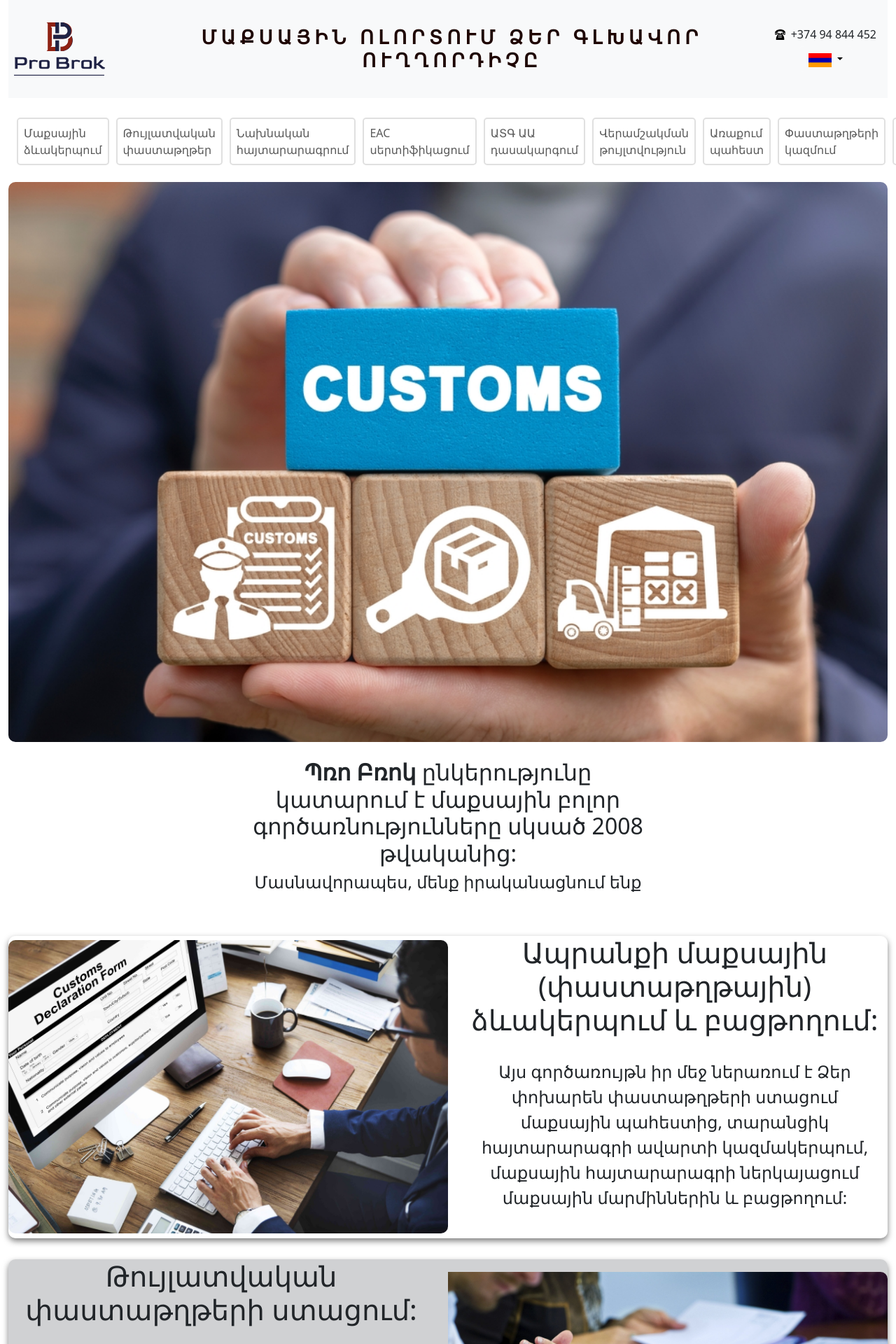
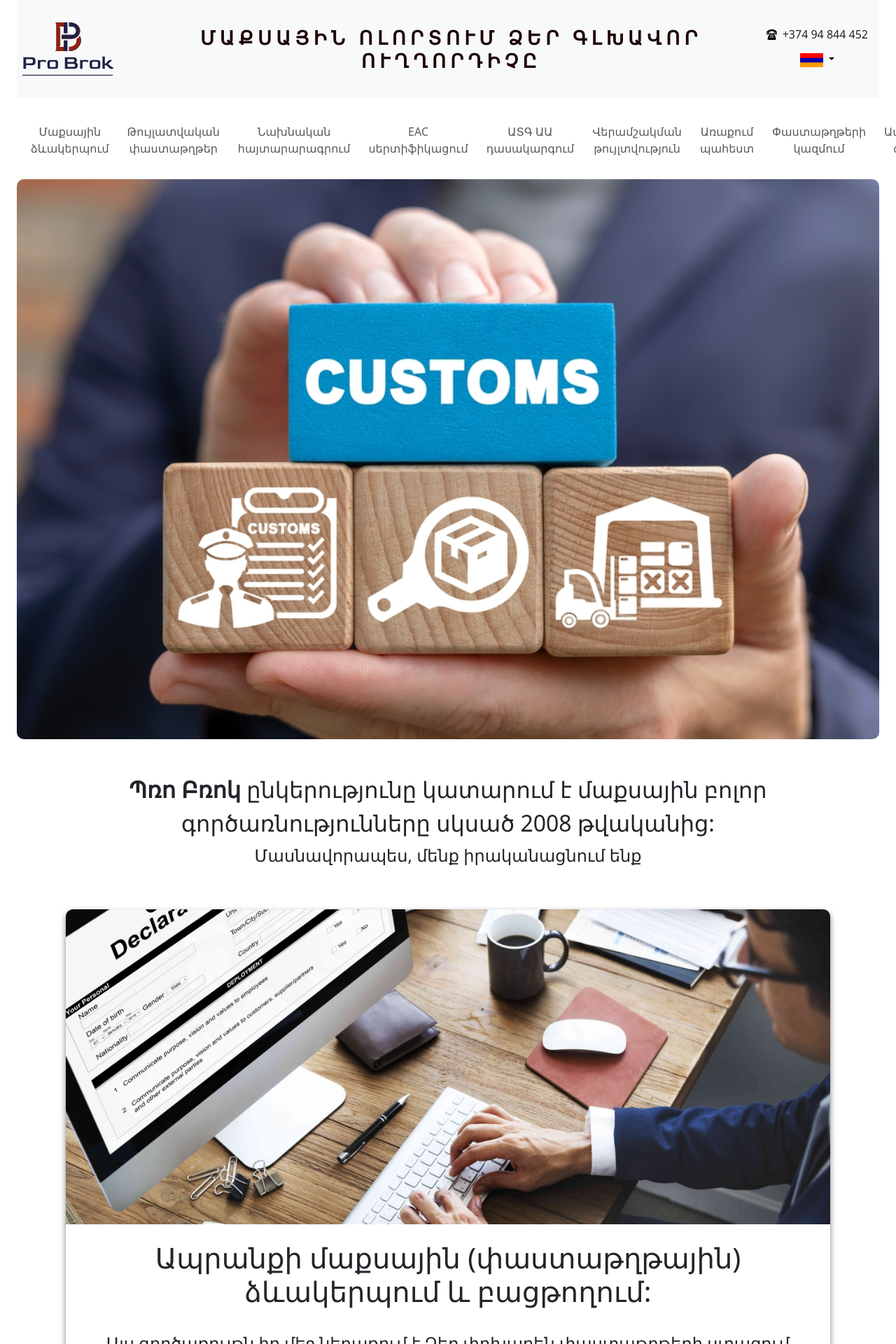
Before and after one commit to Lev-96/ProBrok, a PHP site: page / in a window 1280 px wide. Shown: the top 1920 px of the page at 70% size. Run offline with PHP 8.4, Linux system fonts and the light colour scheme.

Commit message:
minor changes

```diff
--- a/components/footer.php
+++ b/components/footer.php
@@ -23,7 +23,7 @@
             <div class="col-lg-6 col-md-12 mb-4">
                 <h6 class="text-uppercase fw-bold"><?= $ml->tr('contact_us') ?></h6>
                 <hr class="mb-4 mt-0 d-inline-block mx-auto" style="width: 60px; background-color: #7c4dff; height: 2px;" />
-                <form method="POST" action="mailer.php">
+                <form method="POST" action="./mailer.php">
                     <div class="mb-3">
                         <label for="name" class="form-label"><?= $ml->tr('name') ?></label>
                         <input type="text" name="name" id="name" class="form-control" placeholder="<?= $ml->tr('name_placeholder') ?>" required>
--- a/components/navbar.php
+++ b/components/navbar.php
@@ -63,15 +63,15 @@
                 </div>
                 <div class="offcanvas-body">
                    <div class="navbar-nav mx-auto">
-                       <a class="nav-link mb-3" href="#Մաքսային" id="item1"><?= $ml->tr('customs') ?></a>
-                       <a class="nav-link mb-3" href="#Թույլատվություն" id="item2"><?= $ml->tr('permission') ?></a>
-                       <a class="nav-link mb-3" href="#Նախնական" id="item3"><?= $ml->tr('preliminary') ?></a>
-                       <a class="nav-link mb-3" href="#EAC" id="item4"><?= $ml->tr('eac') ?></a>
-                       <a class="nav-link mb-3" href="#Դասակարգում" id="item5"><?= $ml->tr('classification') ?></a>
-                       <a class="nav-link mb-3" href="#Վերամշակման" id="item6"><?= $ml->tr('processing') ?></a>
-                       <a class="nav-link mb-3" href="#Առաքում" id="item7"><?= $ml->tr('shipment') ?></a>
-                       <a class="nav-link mb-3" href="#ԱՏԳ" id="item8"><?= $ml->tr('gis') ?></a>
-                       <a class="nav-link mb-3" href="#Ապրանք" id="item9"><?= $ml->tr('goods') ?></a>
+                       <a class="nav-link mb-3 border-0 text-center" href="#Մաքսային" id="item1"><?= $ml->tr('customs') ?></a>
+                       <a class="nav-link mb-3 border-0 text-center" href="#Թույլատվություն" id="item2"><?= $ml->tr('permission') ?></a>
+                       <a class="nav-link mb-3 border-0 text-center" href="#Նախնական" id="item3"><?= $ml->tr('preliminary') ?></a>
+                       <a class="nav-link mb-3 border-0 text-center" href="#EAC" id="item4"><?= $ml->tr('eac') ?></a>
+                       <a class="nav-link mb-3 border-0 text-center" href="#Դասակարգում" id="item5"><?= $ml->tr('classification') ?></a>
+                       <a class="nav-link mb-3 border-0 text-center" href="#Վերամշակման" id="item6"><?= $ml->tr('processing') ?></a>
+                       <a class="nav-link mb-3 border-0 text-center" href="#Առաքում" id="item7"><?= $ml->tr('shipment') ?></a>
+                       <a class="nav-link mb-3 border-0 text-center" href="#ԱՏԳ" id="item8"><?= $ml->tr('gis') ?></a>
+                       <a class="nav-link mb-3 border-0 text-center" href="#Ապրանք" id="item9"><?= $ml->tr('goods') ?></a>
                    </div>
                 </div>
             </div>
--- a/components/section.php
+++ b/components/section.php
@@ -44,8 +44,8 @@ $sectorArr = [
 ?>
 <div class="container-fluid">
     <section class=" d-flex align-items-center flex-column text-center">
-        <div class="d-flex flex-column justify-content-center align-items-center  text-center section-text p-4">
-            <h2 class="text-center"><?= $ml->tr('about') ?></h2>
+        <div class="d-flex flex-column justify-content-center align-items-center  text-center section-text p-4 mt-4 w-100">
+            <h2 class="text-center lh-base"><?= $ml->tr('about') ?></h2>
             <h4 class="text-center"><?= $ml->tr('in_particular') ?></h4>
         </div>
     </section>
@@ -55,10 +55,12 @@ $sectorArr = [
         $alignmentClass = array_search($key, array_keys($sectorArr)) % 2 === 0 ? 'flex-row' : 'flex-row-reverse';
         ?>
         <section class="contentSection d-flex align-items-center <?= $index % 2 === 0 ? 'card-blue' : 'card-dark' ?> <?= $alignmentClass ?>" id="<?= $key ?>">
-            <img src="./images/sectionImage/<?= $sector['img'] ?>" alt="Placeholder Image" class="section-image <?= $index % 2 === 0 ? 'img-left' : 'img-right' ?>">
-            <div class="d-flex flex-column section-text">
-                <?= $sector['text'] ?>
-            </div>
+           <div class="text_and_img_position">
+               <img src="./images/sectionImage/<?= $sector['img'] ?>" alt="Placeholder Image" class="section-image">
+               <div class="d-flex flex-column section-text p-4">
+                   <?= $sector['text'] ?>
+               </div>
+           </div>
         </section>
         <?php $index++; ?>
     <?php endforeach; ?>
--- a/index.php
+++ b/index.php
@@ -3,8 +3,8 @@
 <html lang="en">
 <head>
     <meta charset="utf-8">
-    <title>Pro Brok</title>
-    <meta name="viewport" content="width=device-width, initial-scale=1.0, shrink-to-fit=no">
+    <title>PB</title>
+    <meta name="viewport" content="width=device-width, initial-scale=1">
     <link rel="stylesheet" href="./style/index.css" type="text/css">
     <link rel="stylesheet" href="./style/media.css" type="text/css">
     <link href="https://cdn.jsdelivr.net/npm/bootstrap@5.3.3/dist/css/bootstrap.min.css" rel="stylesheet"
@@ -16,7 +16,7 @@
           rel="stylesheet">
     <link rel="stylesheet"
           href="https://cdnjs.cloudflare.com/ajax/libs/bootstrap-icons/1.10.0/font/bootstrap-icons.min.css">
-    <link rel="shortcut icon" href="/images/logo/logo2.svg" type="image/x-icon">
+    <link rel="shortcut icon" href="/images/logo/logo1.svg" type="image/x-icon">
 
     <script src="https://cdn.jsdelivr.net/npm/animejs@3.2.1/lib/anime.min.js"></script>
     <script src="https://cdn.jsdelivr.net/npm/bootstrap@5.3.3/dist/js/bootstrap.bundle.min.js"
@@ -25,16 +25,18 @@
     <script src="./js/index.js" defer></script>
 </head>
 <body>
+<div class="container-fluid">
     <!--  Send message in mail  -->
     <?php include('flash-message.php') ?>
 
     <!-- Navbar -->
     <?php include 'components/navbar.php' ?>
-
+    <div class="container">
         <!--Section with Text-->
         <?php include 'components/section.php' ?>
-
+    </div>
     <!--Footer-->
     <?php include 'components/footer.php' ?>
+</div>
 </body>
 </html>
--- a/php-multilang/languages/AM.php
+++ b/php-multilang/languages/AM.php
@@ -23,7 +23,7 @@ $AM = [
     'recycling' => '<h1>Մաքսային մարմինների կողմից տրամադրվող վերամշակման թույլտվությունների ստացում</h1><p class="p-4 fs-4"> Այս պարագայում հնարավոր է չվճարել ներմուծման մաքսատուրքը, ԱԱՀ-ը: Այս գործառույթն առավել կարող է հետաքրքրել արտադրող կազմակերպություններին, ովքեր հումքը ներմուծում, վերամշակում են այն և վերաարտահանում կամ վերամշակում են հումքը և արդյունքում ստացված պատրաստի ապրանքն իրացնում ՀՀ շուկայում կամ հումքը մատակարարում են երրորդ երկրներ (ոչ ԵԱՏՄ անդամ), ստանում պատրաստի ապրանքը և վերաներմուծում ՀՀ:</p>',
     'cordial' => '<h1>Ապրանքի առաքում ստացողի պահեստ</h1><p class="p-4 fs-4"> Ապրանքի մաքսային ձևակերպումն ու բացթողումն իրականացնելուց հետո, որպեսզի տնտեսվարողը ժամանակ և էներգիա չծախսի մեքենայի վարձակալության համար՝ ապրանքն իր պահեստ առաքելու նպատակով. հոգ չէ, մենք կկազմակերպենք բեռի առաքումը ստացողի պահետ (բեռնափոխադրման արժեքը վճարում է տնտեսվարողը):</p>',
     'preparation_documents_necessary_carrying_foreign_economic_activities' => '<h2>Արտաքին տնտեսական գործունեություն իրականացնելու համար անհրաժեշտ փաստաթղթերի կազմում:</h2> <p class="p-4 fs-4">ԱՏԳ իրականացնելու ընթացքում միշտ անհրաժեշտություն է առաջանում կազմել որոշակի փաստաթղթեր (invoice, CMR, մատակարարման պայմանագիր և այլն) : Հոգ չէ, մենք կկազմենք դրանք:</p>',
-    'product_inspection' => '<h1>Uպրանքի զննում</h1><p class="p-4 fs-4"> Երբեմն պատահում է, որ փաստացի ներմուծված ապրանքը կամ դրա մոդելը, քանակը և այլ տվյալներ չեն համապատասխանում փաստաթղթերում նշված տվյալներին և կարիք է առաջանում զննել ներմուծված ապրանքը:</p>',
+    'product_inspection' => '<h1>Ապրանքի զննում</h1><p class="p-4 fs-4"> Երբեմն պատահում է, որ փաստացի ներմուծված ապրանքը կամ դրա մոդելը, քանակը և այլ տվյալներ չեն համապատասխանում փաստաթղթերում նշված տվյալներին և կարիք է առաջանում զննել ներմուծված ապրանքը:</p>',
     'contact_us' => 'Կապ մեզ հետ',
     'name' => 'Անուն',
     'name_placeholder' => 'Մուտքագրեք ձեր անունը',
--- a/style/index.css
+++ b/style/index.css
@@ -19,7 +19,6 @@
     height: 100%;
 }
 .nav_text {
-    font-family: "Regular 400", serif;
     font-size: 1.70rem;
     text-align: center;
     font-weight: bold;
@@ -87,11 +86,14 @@
     transition: transform 0.3s ease;
     margin: 30px 0;
     display: flex;
-    gap: 20px; /* Space between text and image */
+    gap: 20px;
     opacity: 0;
     transform: scale(0.8);
 }
-
+.text_and_img_position {
+    flex-wrap: wrap;
+    overflow: hidden;
+}
 .lorem-text {
     text-align: center;
     font-size: 1.2rem;
@@ -138,23 +140,16 @@ a[href^="#"] {
 }
 
 .section-image {
-    width: 50%;
+    width: 100%;
+    max-height: 450px;
     object-fit: cover;
+    border-top-left-radius: 10px;
     border-top-right-radius: 10px;
-    border-bottom-right-radius: 10px;
-}
 
-.img-left {
-    border-top-left-radius: 10px;
-    border-bottom-left-radius: 10px;
-}
-.img-right {
-    border-top-right-radius: 10px;
-    border-bottom-right-radius: 10px;
 }
 
 .section-text {
-    width: 50%;
+    width: 100%;
 }
 
 /* Image on the left */
```
Lines whose indentation alone changed are shown as unchanged.
